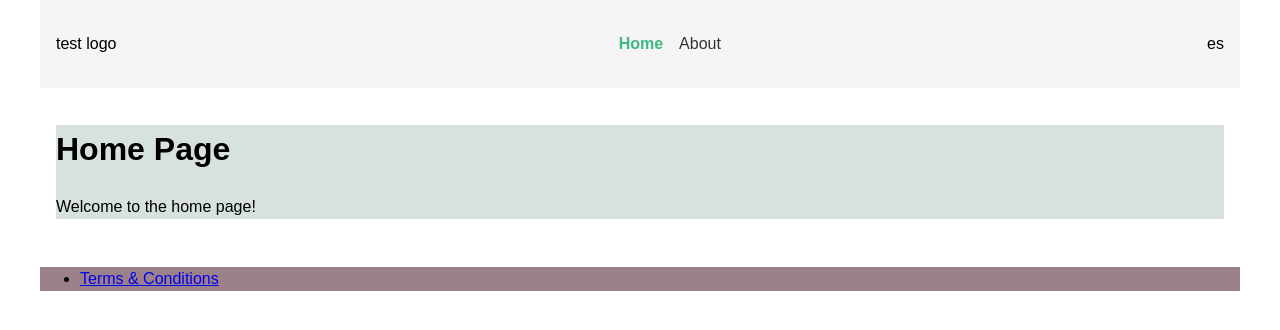
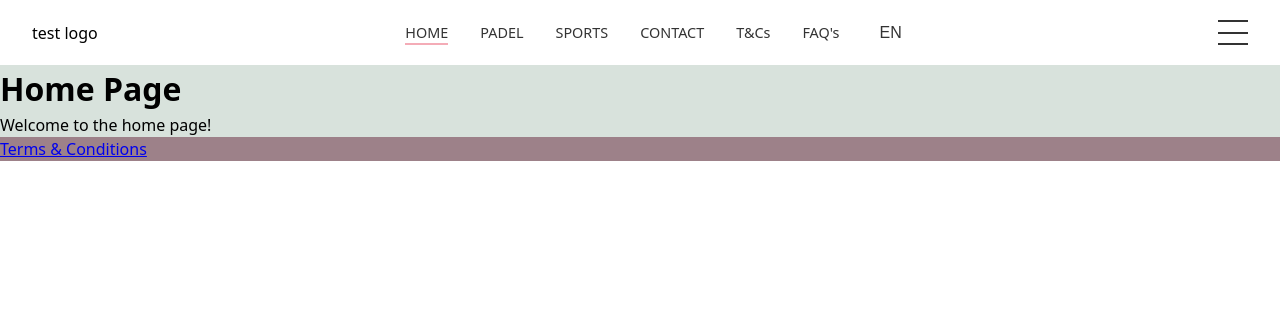
Before and after one commit to NicolasCornaglia/vibra-travel, a Vue app: page / in a window 1280 px wide. Shown: the top 330 px of the page. Built offline with nearby package versions, Linux system fonts and the light colour scheme.

Commit message:
style: improvements to header and mobile header

```diff
--- a/src/App.vue
+++ b/src/App.vue
@@ -2,7 +2,11 @@
   <div class="app">
     <Header />
     <main class="content">
-      <RouterView />
+      <router-view v-slot="{ Component }">
+        <transition name="page" mode="out-in">
+          <component :is="Component" />
+        </transition>
+      </router-view>
     </main>
     <Footer />
   </div>
@@ -16,16 +20,16 @@ import Footer from './components/Footer.vue';
 
 <style>
 .app {
-  font-family: Arial, sans-serif;
-  max-width: 1200px;
-  margin: 0 auto;
+  max-width: 1500px;
 }
 
-.content {
-  padding: 1rem;
+.page-enter-active,
+.page-leave-active {
+  transition: opacity 0.3s ease;
 }
 
-.page {
-  margin-top: 1rem;
+.page-enter-from,
+.page-leave-to {
+  opacity: 0;
 }
 </style>
--- a/src/components/Header.vue
+++ b/src/components/Header.vue
@@ -1,19 +1,58 @@
 <template>
-    <div class="header-container">
-        <div class="logo">test logo</div>
+  <div class="header-container">
+      <!-- Logo Column -->
+      <div class="logo">
+          test logo
+      </div>
 
-        <nav>
-            <RouterLink to="/" class="nav-link">Home</RouterLink>
-            <RouterLink to="/about" class="nav-link">About</RouterLink>
-        </nav>
+      <!-- Navigation Column -->
+      <nav class="nav-menu" :class="{ 'nav-active': isMenuOpen }">
+          <div class="nav-links">
+              <RouterLink to="/" class="nav-link" @click="closeMenu">HOME</RouterLink>
+              <RouterLink to="/about" class="nav-link" @click="closeMenu">PADEL</RouterLink>
+              <RouterLink to="/sports" class="nav-link" @click="closeMenu">SPORTS</RouterLink>
+              <RouterLink to="/contact" class="nav-link" @click="closeMenu">CONTACT</RouterLink>
+              <RouterLink to="/terms" class="nav-link" @click="closeMenu">T&Cs</RouterLink>
+              <RouterLink to="/faq" class="nav-link" @click="closeMenu">FAQ's</RouterLink>
+          </div>
 
-        <div class="lang"><p>es</p></div>
-    </div>
+          <!-- Moved language selector inside nav-menu -->
+          <div class="lang-selector">
+              <select v-model="selectedLanguage" @change="changeLanguage">
+                  <option value="en">EN</option>
+                  <option value="es">ES</option>
+              </select>
+          </div>
+      </nav>
 
+      <!-- Mobile Menu Button -->
+      <button class="mobile-menu-btn" :class="{ 'is-active': isMenuOpen }" @click="toggleMenu">
+          <span></span>
+          <span></span>
+          <span></span>
+      </button>
+  </div>
 </template>
 
 <script setup lang="ts">
 import { RouterLink } from 'vue-router'
+import { ref } from 'vue'
+
+const isMenuOpen = ref(false)
+const selectedLanguage = ref('en')
+
+const toggleMenu = () => {
+  isMenuOpen.value = !isMenuOpen.value
+}
+
+const closeMenu = () => {
+  isMenuOpen.value = false
+}
+
+const changeLanguage = () => {
+  // Implement language change logic here
+  console.log('Language changed to:', selectedLanguage.value)
+}
 </script>
 
 <style scoped>
@@ -21,26 +60,149 @@ import { RouterLink } from 'vue-router'
   display: flex;
   justify-content: space-between;
   align-items: center;
-  padding: 1rem;
-  background-color: #f5f5f5;
+  padding: 1rem 2rem;
+  background-color: #ffffff;
+  position: relative;
 }
 
-.app-header {
+.logo img {
+  height: 40px;
+  width: auto;
+}
+
+.nav-menu {
   display: flex;
-  justify-content: space-between;
+  gap: 2rem;
   align-items: center;
-  padding: 1rem;
-  background-color: #f5f5f5;
+}
+
+.nav-links {
+  display: flex;
+  align-items: center;
+  gap: 2rem;
 }
 
 .nav-link {
-  margin-left: 1rem;
+  position: relative;
   color: #333;
   text-decoration: none;
+  font-size: 0.9rem;
+  font-weight: 500;
+  transition: color 0.3s ease;
 }
 
-.nav-link.router-link-active {
-  font-weight: bold;
-  color: #42b883;
+.nav-link::after {
+  content: '';
+  position: absolute;
+  bottom: -2px;
+  left: 0;
+  width: 100%;
+  height: 2px;
+  background-color: #f4acb7;
+  transform: scaleX(0);
+  transition: transform 0.3s ease;
+}
+
+.nav-link:hover::after,
+.nav-link.router-link-active::after {
+  transform: scaleX(1);
+}
+
+.lang-selector select {
+  padding: 0.5rem;
+  border: none;
+  border-radius: 4px;
+  background-color: transparent;
+  cursor: pointer;
+  outline: none;
+  appearance: none;
+  -webkit-appearance: none;
+  -moz-appearance: none;
+  font-size: 1rem;
+  color: #333;
+}
+
+.lang-selector select:focus {
+  outline: none;
+}
+
+.mobile-menu-btn {
+  background-color: #ffffff;
+  border: none;
+  position: relative;
+  width: 30px;
+  height: 25px;
+}
+
+.mobile-menu-btn span {
+  position: absolute;
+  left: 0;
+  width: 100%;
+  height: 2px;
+  background-color: #333;
+  transition: all 0.3s ease;
+}
+
+.mobile-menu-btn span:nth-child(1) {
+  top: 0;
+}
+
+.mobile-menu-btn span:nth-child(2) {
+  top: 50%;
+  transform: translateY(-50%);
+}
+
+.mobile-menu-btn span:nth-child(3) {
+  bottom: 0;
+}
+
+.mobile-menu-btn.is-active span:nth-child(1) {
+  transform: translateY(11px) rotate(45deg);
+}
+
+.mobile-menu-btn.is-active span:nth-child(2) {
+  opacity: 0;
+}
+
+.mobile-menu-btn.is-active span:nth-child(3) {
+  transform: translateY(-11px) rotate(-45deg);
+}
+
+@media (max-width: 768px) {
+  .nav-menu {
+    display: none;
+    position: absolute;
+    top: 100%;
+    left: 0;
+    right: 0;
+    flex-direction: column;
+    background-color: #f5f5f5;
+    padding: 1rem;
+    gap: 1rem;
+    z-index: 1000;
+    opacity: 0;
+    transform: translateY(-20px);
+    transition: all 0.3s ease;
+  }
+
+  .nav-menu.nav-active {
+    display: flex;
+    opacity: 1;
+    transform: translateY(0);
+  }
+
+  .nav-links {
+    display: flex;
+    flex-direction: column;
+    gap: 1rem;
+    width: 100%;
+  }
+
+  .lang-selector {
+    width: 100%;
+    text-align: center;
+    padding-top: 1rem;
+    border-top: 1px solid #ddd;
+  }
 }
 </style>
--- a/src/components/pages/HomePage.vue
+++ b/src/components/pages/HomePage.vue
@@ -11,7 +11,6 @@
 
   <style scoped>
     .page {
-        margin: 0px;
         background-color: #d8e2dc;
     }
 </style>
--- a/src/router/index.ts
+++ b/src/router/index.ts
@@ -17,8 +17,15 @@ const routes: Array<RouteRecordRaw> = [
 ]
 
 const router = createRouter({
-  history: createWebHistory(import.meta.env.BASE_URL),
-  routes
+  history: createWebHistory(),
+  routes,
+  scrollBehavior: (to, from, savedPosition) => {
+    return new Promise((resolve) => {
+      setTimeout(() => {
+        resolve(savedPosition || { top: 0 })
+      }, 300)
+    })
+  }
 })
 
 export default router
--- a/src/style.css
+++ b/src/style.css
@@ -1,3 +1,9 @@
+
+* {
+  margin: 0px;
+  padding: 0px;
+  box-sizing: border-box;
+}
 
 :root {
   font-family: system-ui, Avenir, Helvetica, Arial, sans-serif;
@@ -11,27 +17,14 @@
   text-rendering: optimizeLegibility;
   -webkit-font-smoothing: antialiased;
   -moz-osx-font-smoothing: grayscale;
-  margin: 0px;
-}
-
-body {
-  margin: 0px;
-  display: flex;
-  flex-direction: column;
-  justify-content: space-between;
-  min-height: 100vh;
 }
 
 /*
 Color Pallete
 
+#f4acb7 pink
+#ffffff white
 #d8e2dc light grey
-
-#ffffff white
-
 #ffcad4 light pink
-
-#f4acb7 pink
-
 #9d8189 dark grey/pink
 */
```
